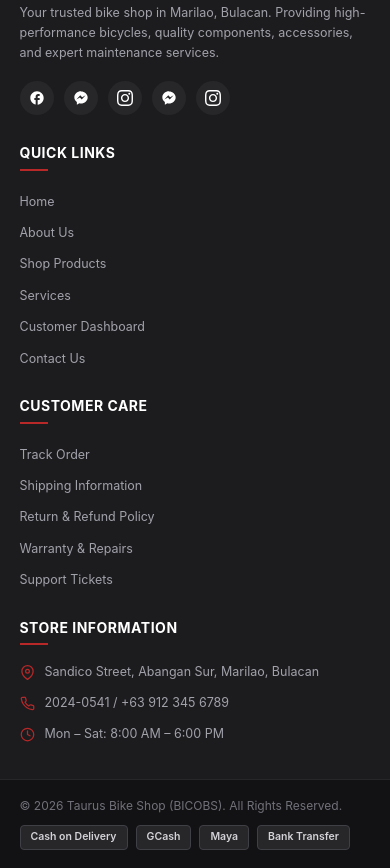
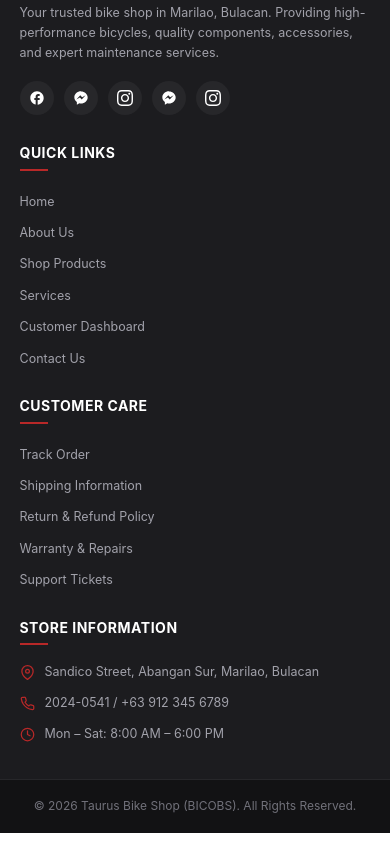
Before and after one commit to Brian-Celon/BICOBS, a plain HTML site: page frontend/pages/index.html in a window 390 px wide. Shown: the part 3641-4509 px from the top of the page. After the commit the page ends 4474 px from the top, so only its background shows below. Drawn offline with Linux system fonts and the light colour scheme.

Commit message:
Center the footer and remove the unecessary things below

```diff
--- a/frontend/css/landing_page.css
+++ b/frontend/css/landing_page.css
@@ -670,15 +670,15 @@ button, input, select, textarea {
     padding: 18px 5%;
     display: flex;
     align-items: center;
-    justify-content: space-between;
-    gap: 16px;
-    flex-wrap: wrap;
+    justify-content: center;
+    text-align: center;
     border-top: 1px solid #27272a;
 }
 
 .copyright_text {
     font-size: 12px;
     color: #71717a;
+    text-align: center;
 }
 
 .payment_badges {
@@ -858,7 +858,8 @@ button, input, select, textarea {
 
     .footer_bottom {
         flex-direction: column;
-        align-items: flex-start;
+        align-items: center;
+        text-align: center;
         gap: 10px;
     }
 }
--- a/frontend/pages/index.html
+++ b/frontend/pages/index.html
@@ -305,12 +305,6 @@
             <!-- copyright bottom bar -->
             <div class="footer_bottom">
                 <p class="copyright_text">© 2026 Taurus Bike Shop (BICOBS). All Rights Reserved.</p>
-                <div class="payment_badges">
-                    <span class="payment_badge">Cash on Delivery</span>
-                    <span class="payment_badge">GCash</span>
-                    <span class="payment_badge">Maya</span>
-                    <span class="payment_badge">Bank Transfer</span>
-                </div>
             </div>
         </footer>
 
```
